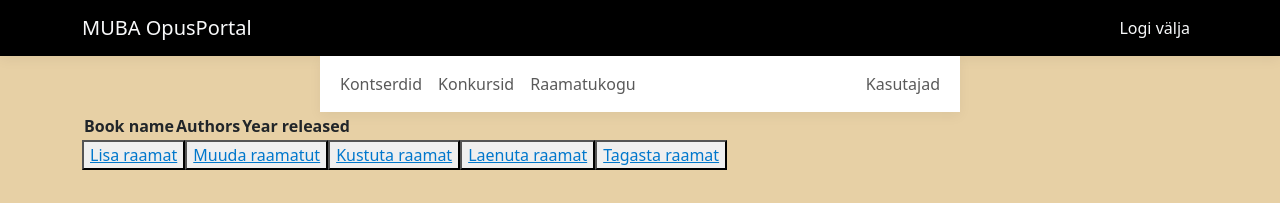
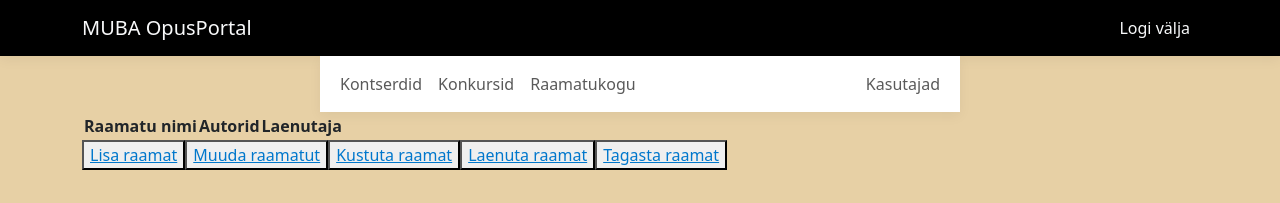
Before and after one commit to andreeuuetoa/opusportal-front-react, a React (Create React App) app: page /raamatud in a window 1280 px wide. Shown: the top 203 px of the page. Built offline with nearby package versions, Linux system fonts and the light colour scheme.

Commit message:
Make the books table Estonian

```diff
--- a/src/library/viewparts/BooksTable.tsx
+++ b/src/library/viewparts/BooksTable.tsx
@@ -7,13 +7,13 @@ export const BooksTable = (books: IGetBooksProps) => {
             <div className="table-row">
             <th>
                 <td>
-                    Book name
+                    Raamatu nimi
                 </td>
                 <td>
-                    Authors
+                    Autorid
                 </td>
                 <td>
-                    Year released
+                    Laenutaja
                 </td>
             </th>
             <table>
```
